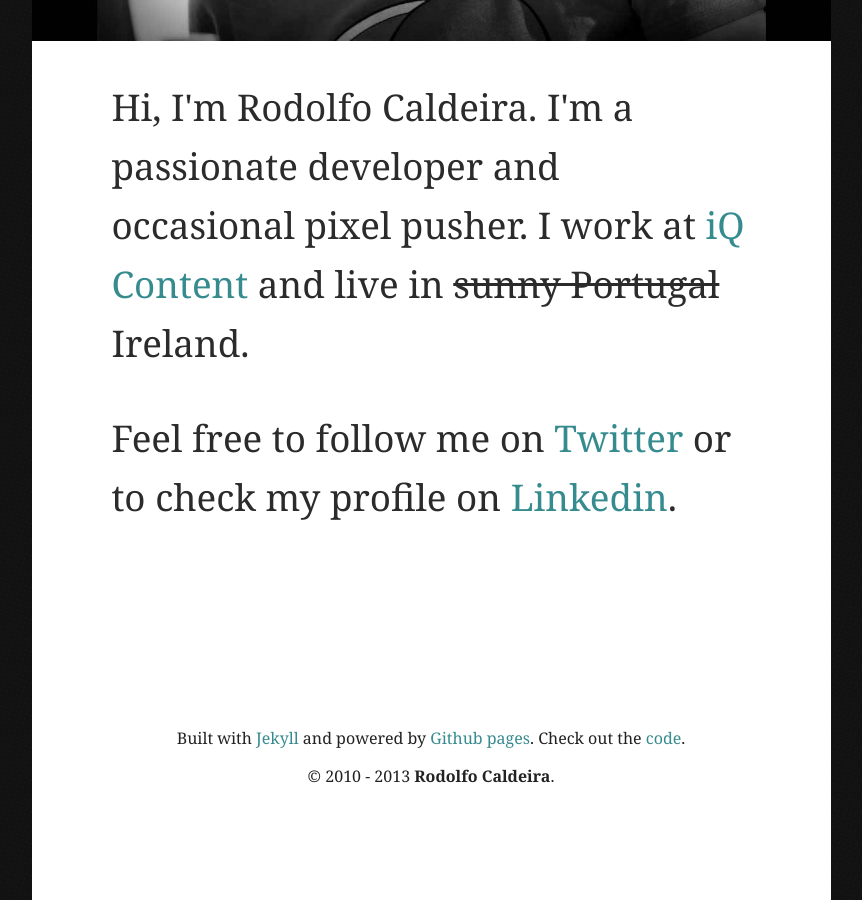
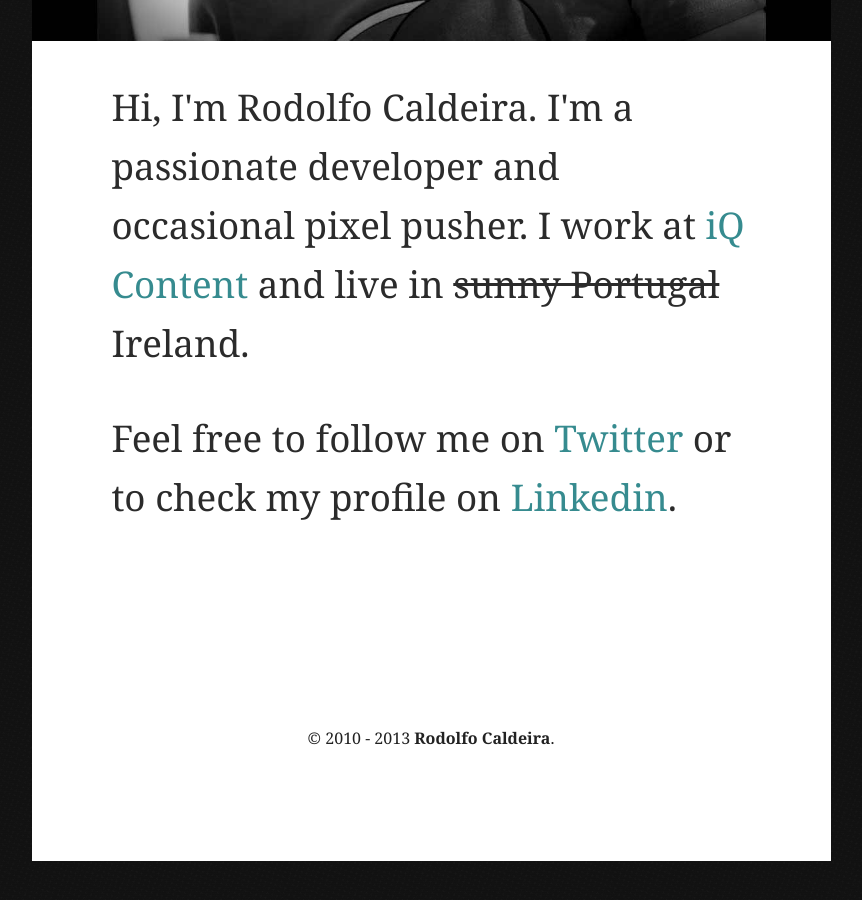
Before and after one commit to rodolfocaldeira/rodolfocaldeira.github.com, a Jekyll site: the page built from index.html, in a window 1280 px wide and 900 px high, scrolled down 22077 px. Shown: the whole window, without its empty margins (209-1071 px from the left). Built offline with Jekyll 4.4.1, drawn with Linux system fonts in a browser that asks for light colours; after the commit the page ends 22938 px from its top, so only the background shows below that.

Commit message:
Forcing a github page build.

```diff
--- a/_includes/footer.html
+++ b/_includes/footer.html
@@ -1,10 +1,5 @@
 <footer>
-
-    <p>Built with <a href="http://jekyllrb.com/">Jekyll</a>
-        and powered by <a href="http://pages.github.com/">Github pages</a>.
-        Check out the <a href="https://github.com/rodolfocaldeira/rodolfocaldeira.github.com">code</a>.</p>
     <p>&copy; 2010 - 2013 <strong>Rodolfo Caldeira</strong>.</p>
-
 </footer>
 
 </div>
```
